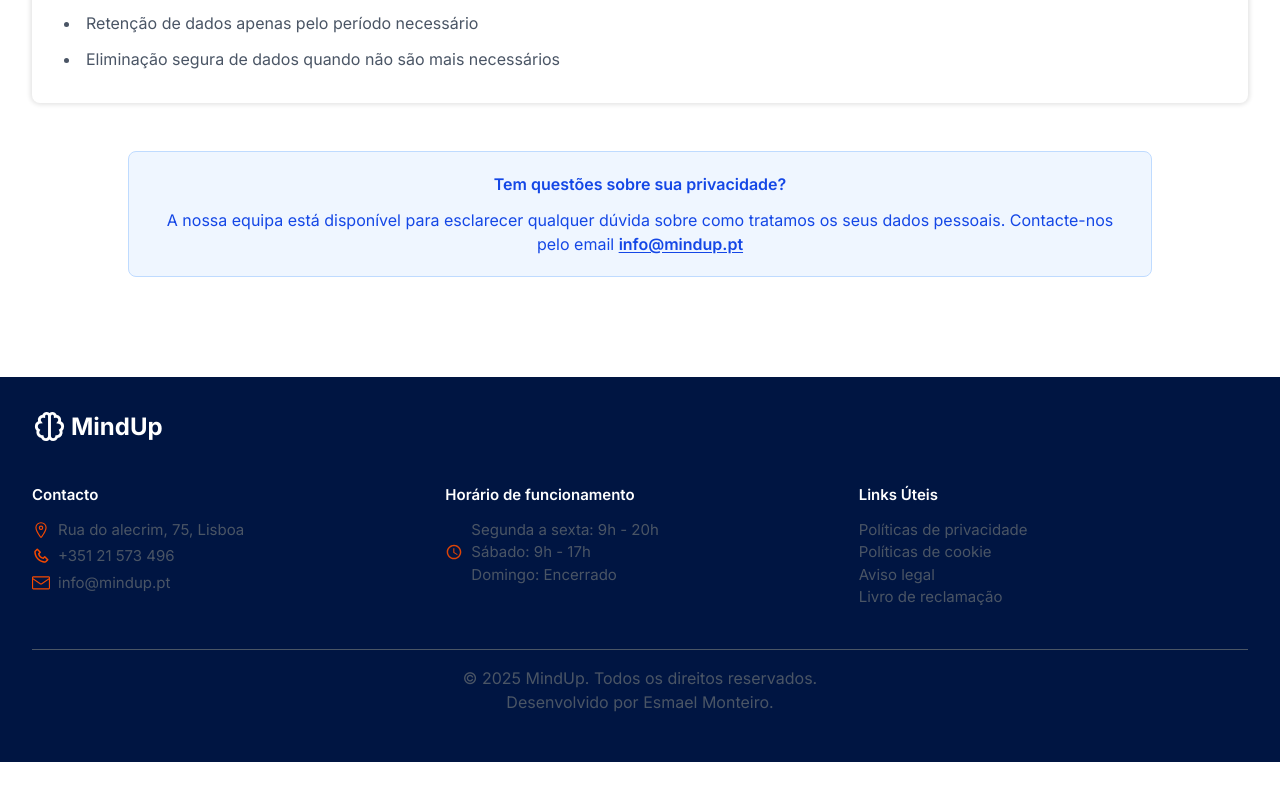
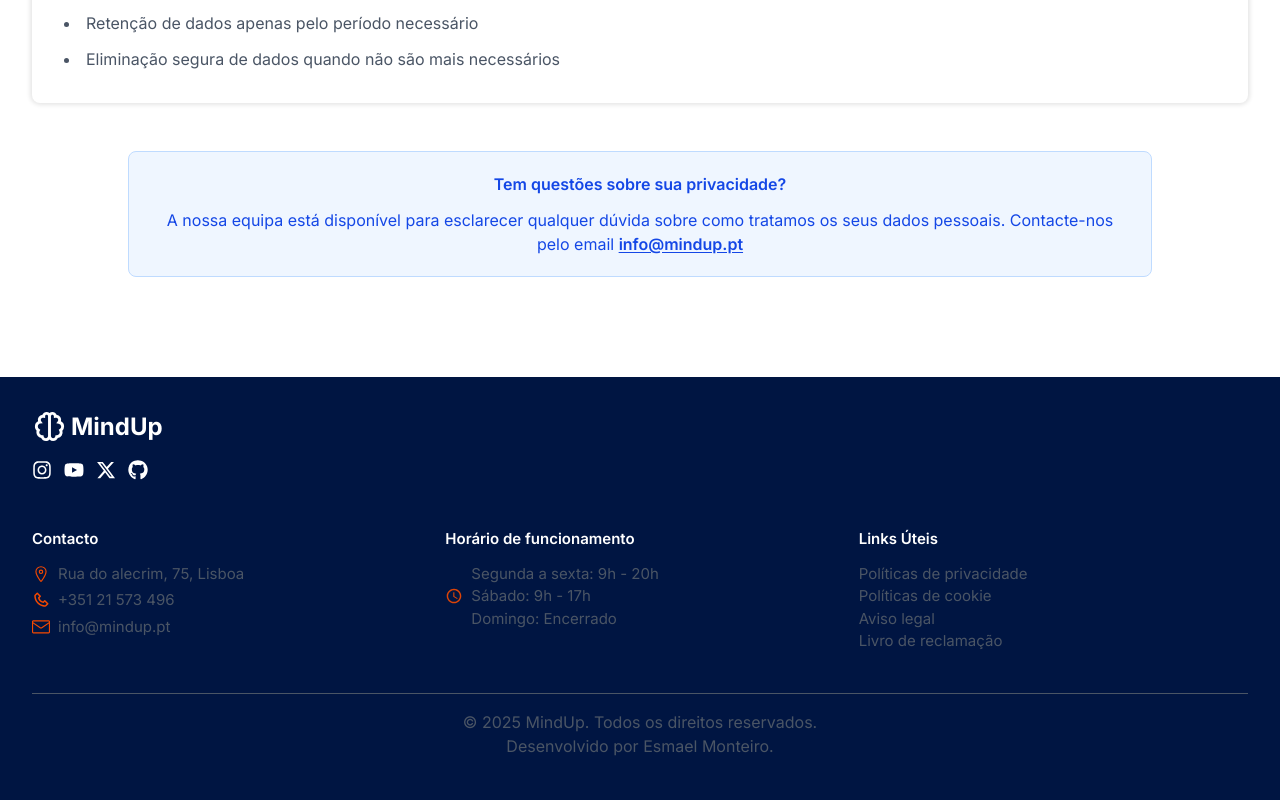
Before and after one commit to Esmael-coder/School_Academy, a React (Vite) app in the folder projecto-final/: page /politica-privacidade in a window 1280 px wide. Shown: the part 1567-2367 px from the top of the page. Before the commit the page ends 2329 px from the top, so only its background shows below. Built offline with nearby package versions, Linux system fonts and the light colour scheme.

Commit message:
socials links

```diff
--- a/projecto-final/src/components/Footer.jsx
+++ b/projecto-final/src/components/Footer.jsx
@@ -3,7 +3,10 @@ import { BiBrain, BiPhone } from 'react-icons/bi'
 import { IoLocationOutline, } from "react-icons/io5";
 import { IoMdTime } from "react-icons/io";
 import { GoMail } from "react-icons/go";
+import { FaInstagram, FaXTwitter } from "react-icons/fa6";
+import { FaYoutube, FaGithub } from "react-icons/fa";
 import { Link } from 'react-router-dom';
+import { motion } from 'motion/react';
 
 
 export const Footer = () => {
@@ -18,10 +21,33 @@ export const Footer = () => {
         <footer className=' bg-primary'>
 
             <div className='max-w-7xl mx-auto px-4 py-10 sm:p-6 md:p-8 '>
+                <div className='flex flex-col mb-8 gap-4'>
+                    <div className='flex items-center gap-1 text-white'>
+                        <BiBrain size={35} />
+                        <h1 className='font-bold text-2xl'>MindUp</h1>
+                    </div>
+                    <motion.ul className='flex gap-3 text-white'
+                    initial={{opacity: 0, y: 20}}
+                    whileInView={{opacity: 1, y: 0}}
+                    viewport={{amount: 1}}
+                    transition={{duration: 0.5}}
+                    >
+                        <li>
+                            <a target='_blank' href="https://www.instagram.com/">{<FaInstagram size={20}/>}</a>
+                        </li>
+                        <li>
+                            <a target='_blank' href="https://www.youtube.com/">{<FaYoutube size={20}/>}</a>
+                        </li>
+                        <li>
+                            <a target='_blank' href="https://x.com/">{<FaXTwitter size={20}/>}</a>
+                        </li>
+                        <li>
+                            <a target='_blank' href="https://github.com/">{<FaGithub size={20}/>}</a>
+                        </li>
+                    </motion.ul>
+                    <div>
 
-                <div className='flex items-center gap-1 text-white mb-10'>
-                    <BiBrain size={35} />
-                    <h1 className='font-bold text-2xl'>MindUp</h1>
+                    </div>
                 </div>
 
                 <div className='w-full text-white grid gap-6 md:grid-cols-3 text-[15px] mb-10'>
```
